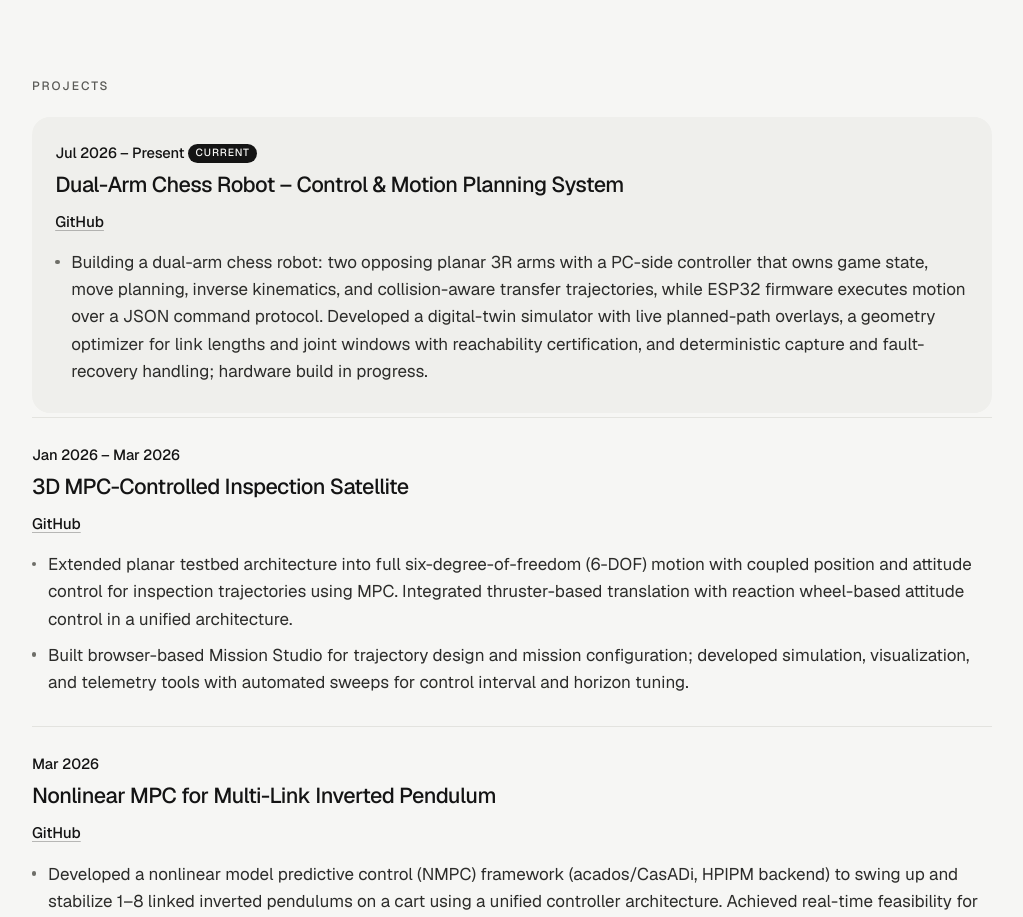
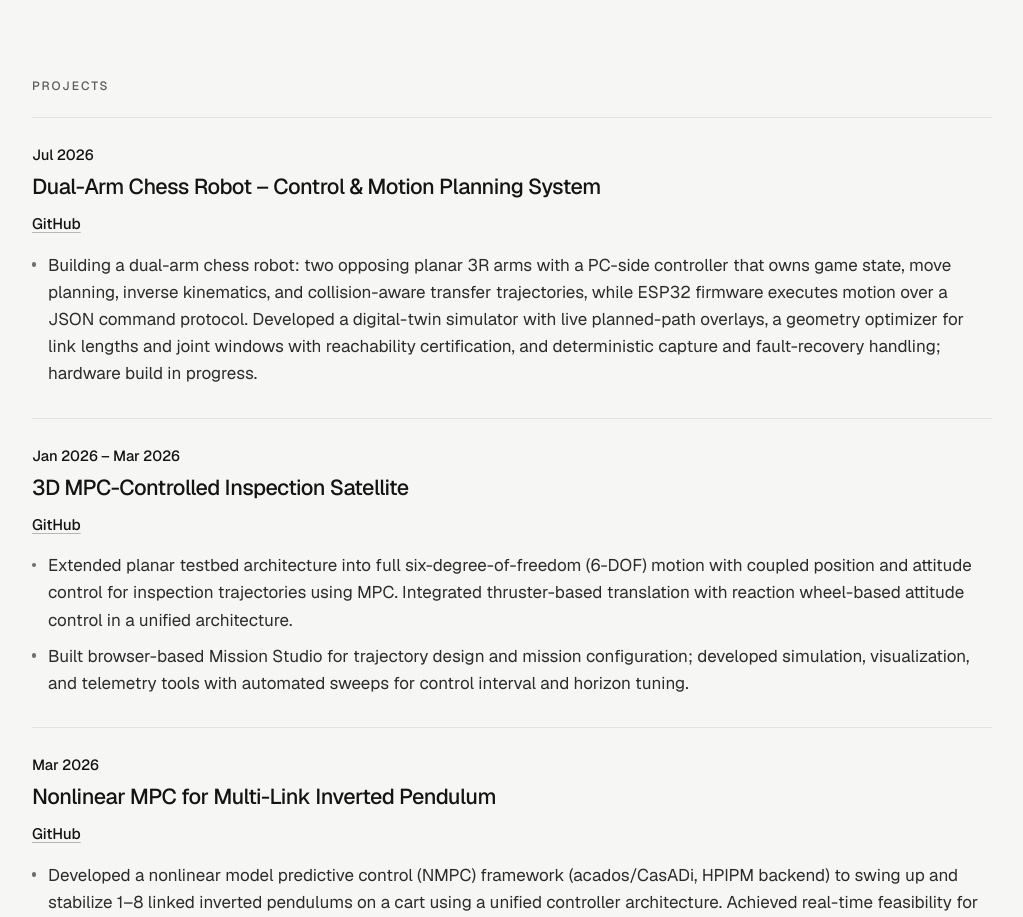
Before and after one commit to AevarOfjord/aevarofjord.github.io, a plain HTML site: page index.html in a window 1280 px wide. Shown: the part 3581-4498 px from the top of the page, without its empty margins (128-1151 px from the left). Drawn offline with Linux system fonts and the light colour scheme.

Commit message:
End the dual-arm chess robot in July 2026
The listed start was already July 2026 and the page marked it Present/Current. Show Jul 2026 and drop the current-project treatment so it stays on the page as a finished project.

Co-authored-by: Cursor Agent <cursoragent@cursor.com>
Co-authored-by: Aevar Amundinusarson Ofjord <AevarOfjord@users.noreply.github.com>

```diff
--- a/index.html
+++ b/index.html
@@ -176,8 +176,8 @@
       <section id="projects">
         <div class="section-head"><h2>Projects</h2></div>
         <div class="stack">
-          <article class="project project-current">
-            <p class="dates">Jul 2026 – Present <span class="chip">Current</span></p>
+          <article class="project">
+            <p class="dates">Jul 2026</p>
             <h3>Dual-Arm Chess Robot – Control &amp; Motion Planning System</h3>
             <p class="links">
               <a href="https://github.com/AevarOfjord/Automatic-Chess" aria-label="Dual-Arm Chess Robot on GitHub">GitHub</a>
```
